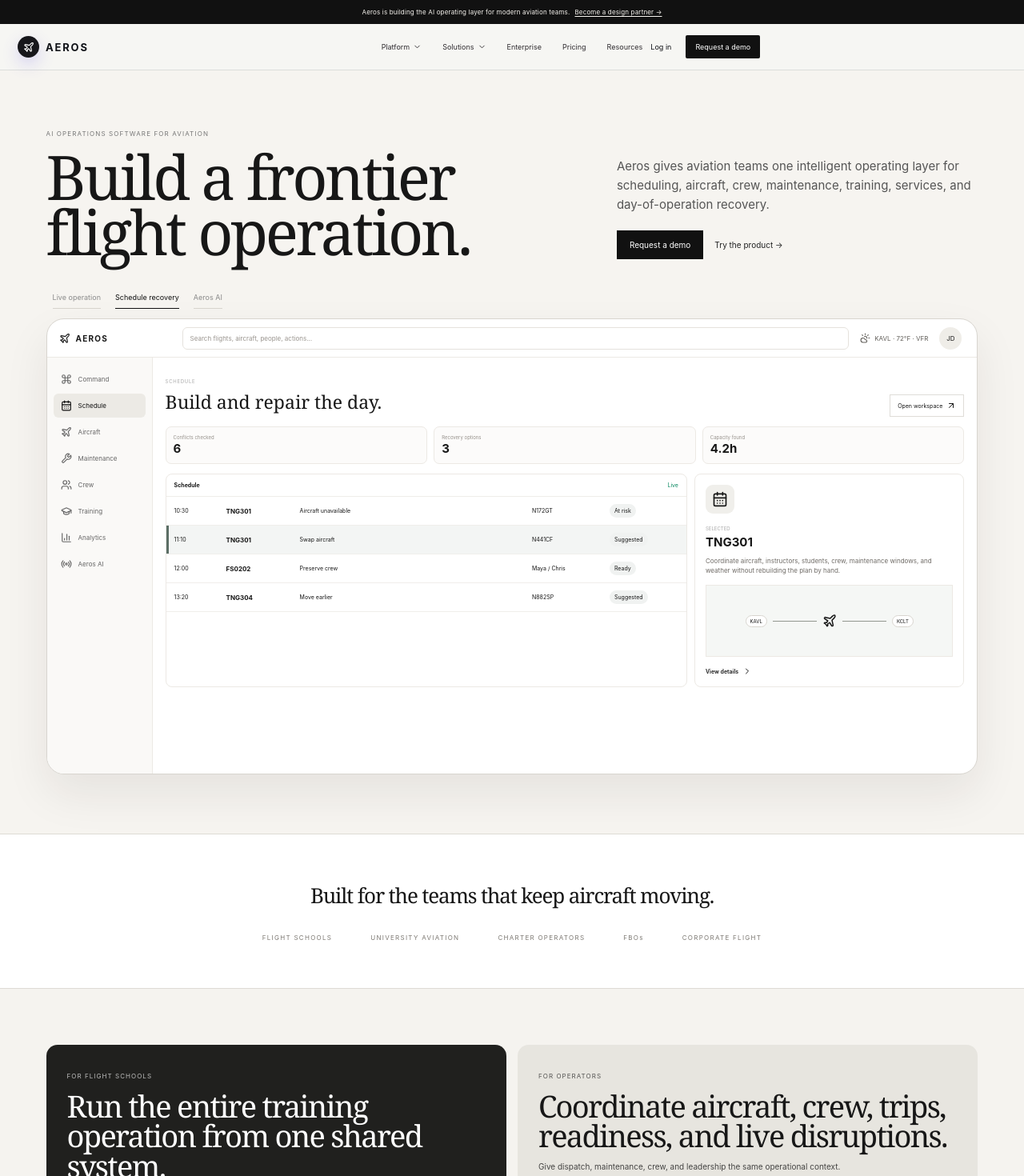
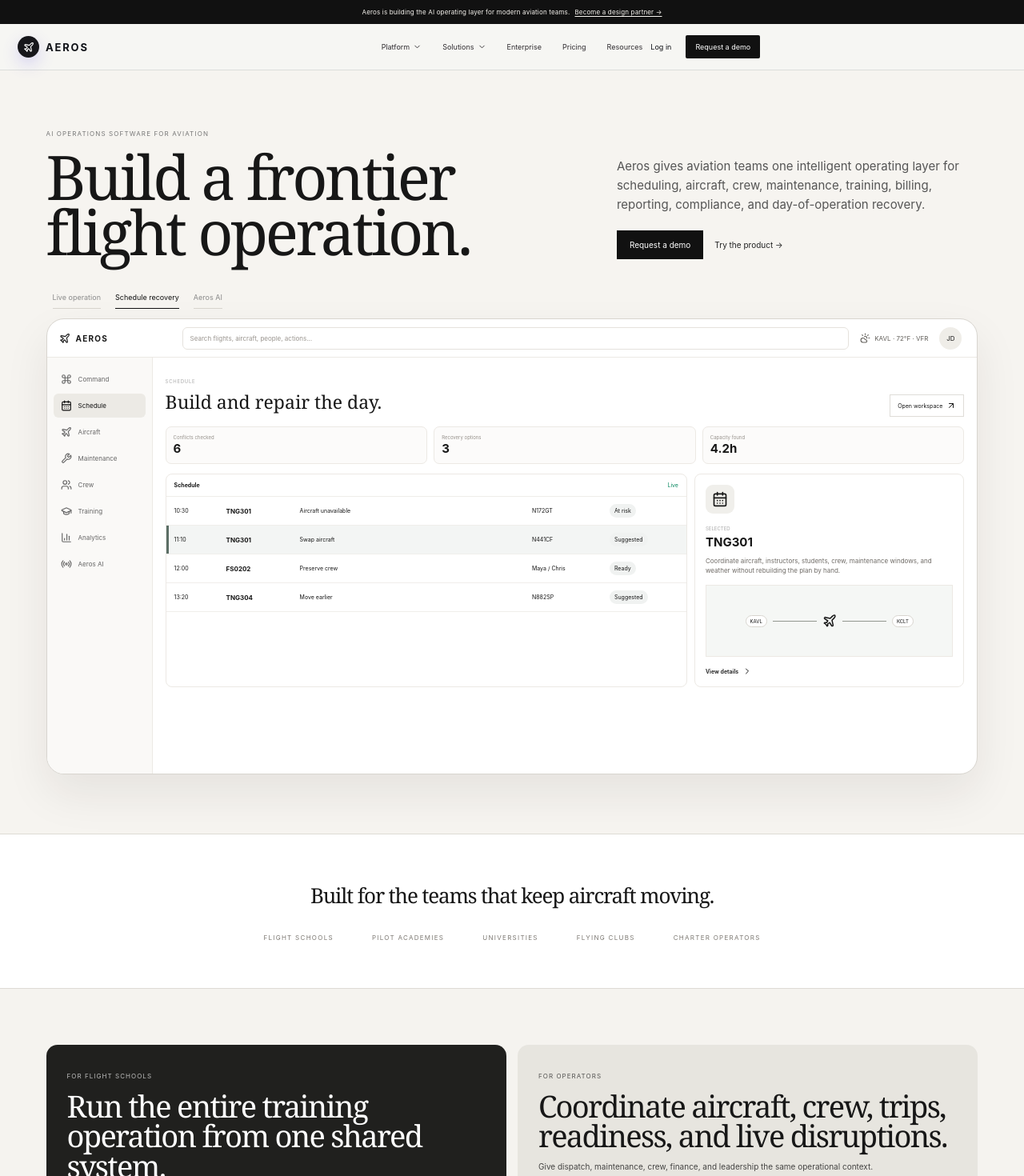
Before and after one commit to saharshbaweja/Rho, a Next.js app: page / in a window 1280 px wide. Shown: the top 1470 px of the page at 80% size. Built offline with nearby package versions, Linux system fonts and the light colour scheme.

Commit message:
Add full-suite feature coverage to Aeros homepage

```diff
--- a/app/page.jsx
+++ b/app/page.jsx
@@ -1,7 +1,7 @@
 'use client';
 import {useEffect,useState} from 'react';
 import Link from 'next/link';
-import {ArrowUpRight,Plane,CalendarDays,Wrench,Users,BarChart3,ShieldCheck,MapPin,GraduationCap,Command,CheckCircle2,ChevronRight,CloudSun,Radio,Route} from 'lucide-react';
+import {ArrowUpRight,Plane,CalendarDays,Wrench,Users,BarChart3,ShieldCheck,MapPin,GraduationCap,Command,CheckCircle2,ChevronRight,CloudSun,Radio,Route,CreditCard,Smartphone,Plug,Upload} from 'lucide-react';
 
 const features=[
  {key:'command',label:'Command Center',icon:Command,title:'See the whole operation.',body:'Flights, aircraft, crew, weather, maintenance, training, and exceptions share one live operating picture.',stats:[['On time','94%'],['Flights','12'],['Fleet ready','8 / 10']],rows:[['07:30','AER101','KAVL → KCLT','N905CR','Departed'],['09:15','FS0202','KAVL → KJFK','N712AS','Boarding'],['10:30','TNG301','KAVL → KGSP','N172GT','In progress'],['12:00','CHAR77','KCLT → KPBI','N905CR','Scheduled']]},
@@ -37,20 +37,36 @@ function HeroDemo(){
  return <div className="hf-hero-demo"><div className="hf-demo-tabs">{[['Live operation',0],['Schedule recovery',1],['Aeros AI',2]].map(([l,i])=><button key={l} onClick={()=>setIndex(i)} className={index===i?'active':''}>{l}<i/></button>)}</div><ProductSurface feature={feature} hero/></div>
 }
 
+const suite=[
+ [CalendarDays,'Scheduling','/product/schedule','Reservations, recurring bookings, drag-and-drop planning, reminders, utilization, and continuous recovery.'],
+ [Plane,'Dispatch','/product/dispatch','Readiness, check-in/out, account and qualification controls, operational holds, and actual-vs-planned reconciliation.'],
+ [GraduationCap,'Training','/product/training','Curricula, progress, lesson records, stage checks, graduation forecasts, and offline instructor workflows.'],
+ [Wrench,'Maintenance','/product/maintenance','Squawks, work orders, inspections, parts, labor, logbooks, downtime, and schedule impact.'],
+ [CreditCard,'Billing & Payments','/product/billing','Invoices, packages, rate rules, subscriptions, balances, payments, reconciliation, and accounting handoff.'],
+ [BarChart3,'Reporting & Analytics','/product/reporting','Utilization, throughput, student pacing, instructor performance, maintenance exposure, and scheduled reporting.'],
+ [ShieldCheck,'Compliance','/product/compliance','Part 61/141 records, qualifications, digital signatures, approvals, change history, and audit-ready workflows.'],
+ [Smartphone,'Mobile & Offline','/product/mobile','Mobile scheduling, offline grading, alerts, ramp updates, self-service, and operational acknowledgements.'],
+ [Plug,'Integrations & API','/product/integrations','Flight data, weather, accounting, messaging, training, maintenance, and partner-system connectivity.'],
+ [Upload,'Onboarding & Migration','/product/onboarding','Workflow mapping, data import, roles, configuration, training, and module-by-module rollout.'],
+ [MapPin,'Aeros Network','/product/network','Fuel, FBO, maintenance, hangar, financing, services, transactions, and provider coordination.']
+];
+
 export default function Home(){return <div className="hf-site">
- <section className="hf-hero"><div className="hf-hero-row"><div><div className="hf-eyebrow">AI OPERATIONS SOFTWARE FOR AVIATION</div><h1>Build a frontier<br/>flight operation.</h1></div><div className="hf-hero-side"><p>Aeros gives aviation teams one intelligent operating layer for scheduling, aircraft, crew, maintenance, training, services, and day-of-operation recovery.</p><div><Link className="hf-dark-btn" href="/contact/">Request a demo</Link><Link className="hf-text-btn" href="/dashboard/">Try the product →</Link></div></div></div><HeroDemo/></section>
+ <section className="hf-hero"><div className="hf-hero-row"><div><div className="hf-eyebrow">AI OPERATIONS SOFTWARE FOR AVIATION</div><h1>Build a frontier<br/>flight operation.</h1></div><div className="hf-hero-side"><p>Aeros gives aviation teams one intelligent operating layer for scheduling, aircraft, crew, maintenance, training, billing, reporting, compliance, and day-of-operation recovery.</p><div><Link className="hf-dark-btn" href="/contact/">Request a demo</Link><Link className="hf-text-btn" href="/dashboard/">Try the product →</Link></div></div></div><HeroDemo/></section>
 
- <section className="hf-cred"><h2>Built for the teams that keep aircraft moving.</h2><div>{['FLIGHT SCHOOLS','UNIVERSITY AVIATION','CHARTER OPERATORS','FBOs','CORPORATE FLIGHT'].map(x=><span key={x}>{x}</span>)}</div></section>
+ <section className="hf-cred"><h2>Built for the teams that keep aircraft moving.</h2><div>{['FLIGHT SCHOOLS','PILOT ACADEMIES','UNIVERSITIES','FLYING CLUBS','CHARTER OPERATORS'].map(x=><span key={x}>{x}</span>)}</div></section>
 
- <section className="hf-audiences"><Link href="/solutions/" className="hf-audience dark"><div><small>FOR FLIGHT SCHOOLS</small><h2>Run the entire training operation from one shared system.</h2><p>Students, instructors, aircraft, lesson progression, maintenance, and weather stay connected.</p><b>Explore flight schools →</b></div><ProductSurface feature={features[5]}/></Link><Link href="/solutions/" className="hf-audience light"><div><small>FOR OPERATORS</small><h2>Coordinate aircraft, crew, trips, readiness, and live disruptions.</h2><p>Give dispatch, maintenance, crew, and leadership the same operational context.</p><b>Explore operators →</b></div><ProductSurface feature={features[0]}/></Link></section>
+ <section className="hf-audiences"><Link href="/solutions/" className="hf-audience dark"><div><small>FOR FLIGHT SCHOOLS</small><h2>Run the entire training operation from one shared system.</h2><p>Students, instructors, aircraft, lesson progression, maintenance, billing, records, and weather stay connected.</p><b>Explore flight schools →</b></div><ProductSurface feature={features[5]}/></Link><Link href="/solutions/" className="hf-audience light"><div><small>FOR OPERATORS</small><h2>Coordinate aircraft, crew, trips, readiness, and live disruptions.</h2><p>Give dispatch, maintenance, crew, finance, and leadership the same operational context.</p><b>Explore operators →</b></div><ProductSurface feature={features[0]}/></Link></section>
 
  <section className="hf-introducing"><div className="hf-eyebrow">INTRODUCING AEROS OPS</div><h2>The operating layer between your plan and reality.</h2><p>Aeros does more than store reservations. It understands the resources and constraints behind every flight, then helps the operation respond when the day changes.</p><Link className="hf-dark-btn" href="/dashboard/">See Aeros Ops</Link><div className="hf-intro-visual"><div className="hf-intro-node n1">AIRCRAFT</div><div className="hf-intro-node n2">CREW</div><div className="hf-intro-node n3">WEATHER</div><div className="hf-intro-node n4">MAINTENANCE</div><div className="hf-intro-core"><span>A</span><b>LIVE OPERATING STATE</b></div></div></section>
 
  <section className="hf-feature-section"><div className="hf-feature-heading"><div><div className="hf-eyebrow">PRODUCT INNOVATION FOR AVIATION TEAMS</div><h2>Every workflow gets stronger when it shares the same operating context.</h2></div><p>Click through the platform to see how each workspace behaves and how Aeros connects the parts of the operation.</p></div><FeatureExplorer/></section>
 
- <section className="hf-ai-section"><div className="hf-ai-copy"><div className="hf-eyebrow">AEROS AI</div><h2>Reason across the operation before changing it.</h2><p>When an aircraft goes down, a crew member calls out, or weather closes a window, Aeros evaluates downstream impact and prepares a recovery plan for review.</p><div className="hf-checks">{['Aircraft constraints','Crew qualifications','Maintenance exposure','Training prerequisites'].map(x=><span key={x}><CheckCircle2 size={14}/>{x}</span>)}</div><Link className="hf-dark-btn" href="/dashboard/">Open the operations agent</Link></div><ProductSurface feature={features[6]}/></section>
+ <section className="fsp-section"><div className="fsp-section-head"><div><div className="fsp-kicker">THE COMPLETE OPERATING SUITE</div><h2>All the core software a flight operation expects. One AI-native layer across it.</h2></div><p>Scheduling alone is not enough. Aeros is being designed to cover the full operational surface area—training, maintenance, billing, reporting, compliance, mobile, and integrations—while automating the handoffs between them.</p></div><div className="fsp-cap-grid">{suite.map(([I,t,h,d])=><Link href={h} className="fsp-cap-card" key={t}><div className="fsp-cap-icon"><I size={19}/></div><h3>{t}</h3><p>{d}</p><strong>Explore →</strong></Link>)}</div></section>
 
- <section className="hf-security"><div><div className="hf-eyebrow">ENTERPRISE CONTROL</div><h2>For the most operationally sensitive work.</h2><p>Approval boundaries, role-based permissions, durable decision history, and integrations are designed into the product from the start.</p><Link className="hf-dark-btn" href="/enterprise/">Explore enterprise</Link></div><div className="hf-security-grid">{[[ShieldCheck,'Approval boundaries'],[Users,'Role-based access'],[Route,'Decision history'],[BarChart3,'Operational analytics']].map(([I,t])=><article key={t}><I size={21}/><h3>{t}</h3><p>Designed for teams that need visibility and control across a shared operating system.</p></article>)}</div></section>
+ <section className="hf-ai-section"><div className="hf-ai-copy"><div className="hf-eyebrow">AEROS AI</div><h2>Reason across the operation before changing it.</h2><p>When an aircraft goes down, a crew member calls out, weather closes a window, a student falls behind, or a billing mismatch appears, Aeros evaluates downstream impact and prepares the next action for review.</p><div className="hf-checks">{['Aircraft constraints','Crew qualifications','Maintenance exposure','Training prerequisites'].map(x=><span key={x}><CheckCircle2 size={14}/>{x}</span>)}</div><Link className="hf-dark-btn" href="/dashboard/">Open the operations agent</Link></div><ProductSurface feature={features[6]}/></section>
+
+ <section className="hf-security"><div><div className="hf-eyebrow">ENTERPRISE CONTROL</div><h2>For the most operationally sensitive work.</h2><p>Approval boundaries, role-based permissions, durable decision history, compliance records, and integrations are designed into the product from the start.</p><Link className="hf-dark-btn" href="/enterprise/">Explore enterprise</Link></div><div className="hf-security-grid">{[[ShieldCheck,'Approval boundaries'],[Users,'Role-based access'],[Route,'Decision history'],[BarChart3,'Operational analytics']].map(([I,t])=><article key={t}><I size={21}/><h3>{t}</h3><p>Designed for teams that need visibility and control across a shared operating system.</p></article>)}</div></section>
 
  <section className="hf-final"><div><div className="hf-eyebrow">AI OPERATIONS SOFTWARE FOR AVIATION</div><h2>Give your team more time to operate.</h2></div><div><Link className="hf-dark-btn" href="/contact/">Request a demo</Link><Link className="hf-text-btn" href="/signup/">Get started →</Link></div></section>
  </div>}
```
